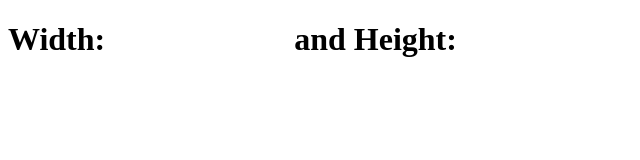
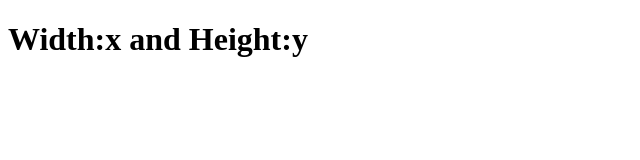
Before and after one commit to acciojob/screen-size-Priyam8878, a website: page main.html in a window 1280 px wide. Shown: the whole page, without its empty margins (0-640 px from the left). Drawn offline with Linux system fonts and the light colour scheme.

Commit message:
created a submission

```diff
--- a/main.html
+++ b/main.html
@@ -16,7 +16,7 @@
 	<!-- the entire body must be written by student -->
 	<div id="sizeInfo">
 			<h1>
-				Width:<input > and Height:<input >
+				Width:x and Height:y
 			</h1>
 	</div>
     <script type="text/javascript" src="./script.js">
```
